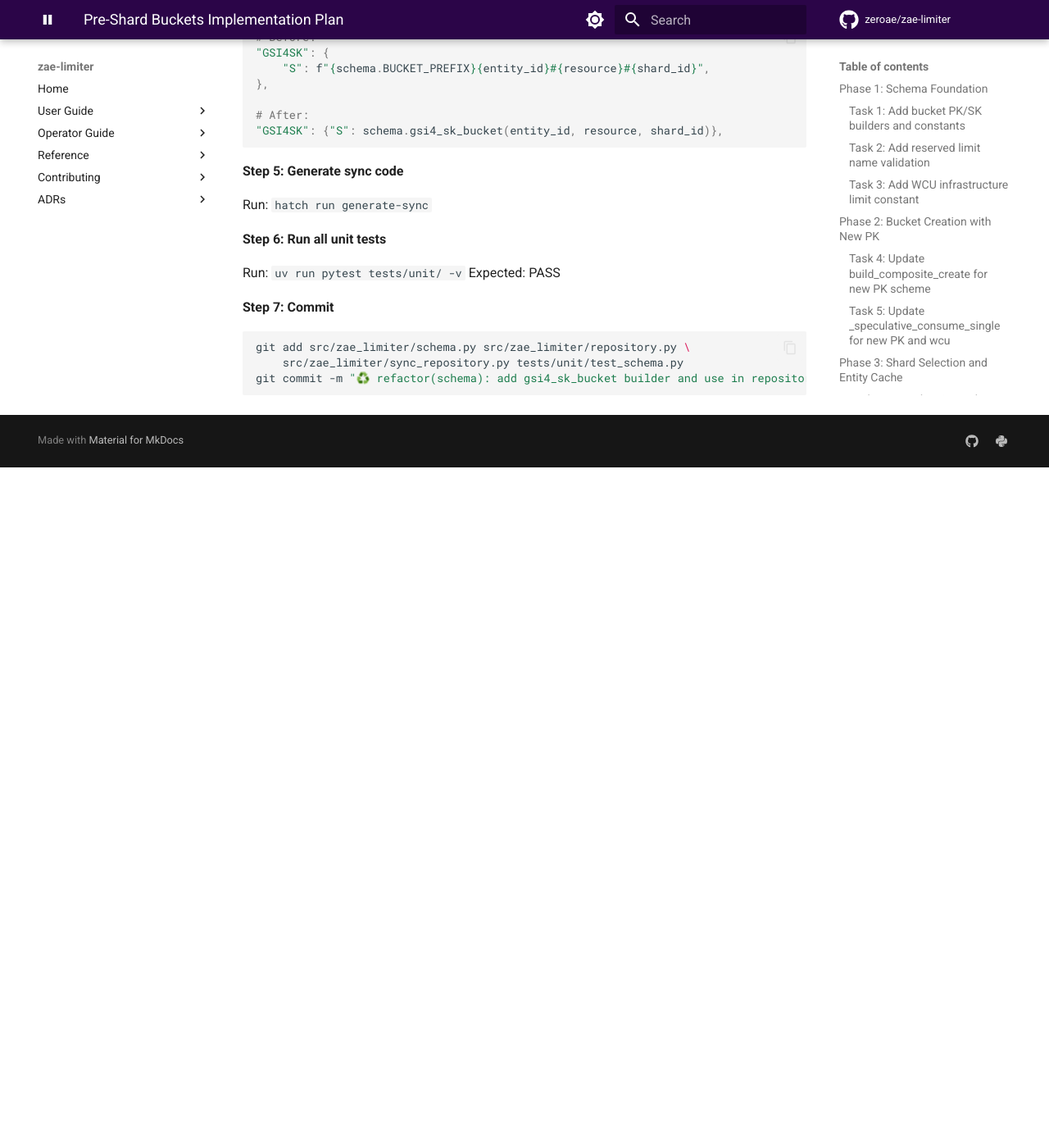
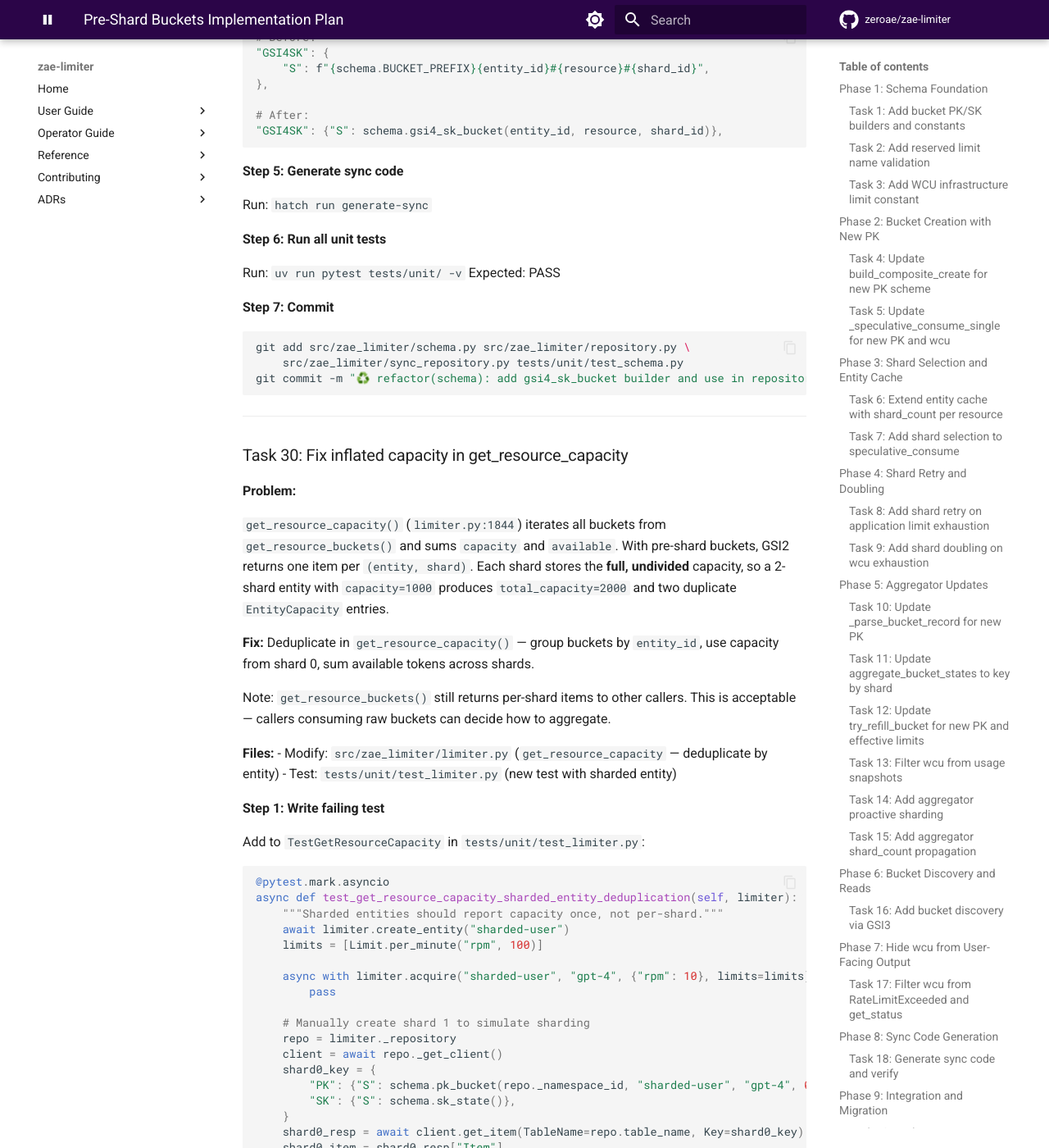
Before and after one commit to zeroae/zae-limiter, an MkDocs documentation site: the page built from docs/plans/2026-02-21-pre-shard-buckets-implementation.md, in a window 1280 px wide and 1400 px high, scrolled down 36005 px. Shown: the whole window at 82% size. Built offline with MkDocs 1.6.1 and Material for MkDocs 9.7.7, drawn with Linux system fonts in a browser that asks for light colours; comment, search, counter and statistics services are not loaded; the version menu is left out; before the commit the page ends 36575 px from its top, so only the background shows below that; some of the changed text lies outside the part shown.

Commit message:
📝 docs: add Task 30 (fix inflated capacity) to implementation plan
Co-Authored-By: Claude Opus 4.6 <noreply@anthropic.com>

````diff
--- a/docs/plans/2026-02-21-pre-shard-buckets-implementation.md
+++ b/docs/plans/2026-02-21-pre-shard-buckets-implementation.md
@@ -1880,3 +1880,129 @@ git add src/zae_limiter/schema.py src/zae_limiter/repository.py \
     src/zae_limiter/sync_repository.py tests/unit/test_schema.py
 git commit -m "♻️ refactor(schema): add gsi4_sk_bucket builder and use in repository"
 ```
+
+---
+
+### Task 30: Fix inflated capacity in get_resource_capacity
+
+**Problem:**
+
+`get_resource_capacity()` (`limiter.py:1844`) iterates all buckets from
+`get_resource_buckets()` and sums `capacity` and `available`. With pre-shard buckets,
+GSI2 returns one item per `(entity, shard)`. Each shard stores the **full, undivided**
+capacity, so a 2-shard entity with `capacity=1000` produces `total_capacity=2000` and
+two duplicate `EntityCapacity` entries.
+
+**Fix:** Deduplicate in `get_resource_capacity()` — group buckets by `entity_id`, use
+capacity from shard 0, sum available tokens across shards.
+
+Note: `get_resource_buckets()` still returns per-shard items to other callers. This is
+acceptable — callers consuming raw buckets can decide how to aggregate.
+
+**Files:**
+- Modify: `src/zae_limiter/limiter.py` (`get_resource_capacity` — deduplicate by entity)
+- Test: `tests/unit/test_limiter.py` (new test with sharded entity)
+
+**Step 1: Write failing test**
+
+Add to `TestGetResourceCapacity` in `tests/unit/test_limiter.py`:
+
+```python
+@pytest.mark.asyncio
+async def test_get_resource_capacity_sharded_entity_deduplication(self, limiter):
+    """Sharded entities should report capacity once, not per-shard."""
+    await limiter.create_entity("sharded-user")
+    limits = [Limit.per_minute("rpm", 100)]
+
+    async with limiter.acquire("sharded-user", "gpt-4", {"rpm": 10}, limits=limits):
+        pass
+
+    # Manually create shard 1 to simulate sharding
+    repo = limiter._repository
+    client = await repo._get_client()
+    shard0_key = {
+        "PK": {"S": schema.pk_bucket(repo._namespace_id, "sharded-user", "gpt-4", 0)},
+        "SK": {"S": schema.sk_state()},
+    }
+    shard0_resp = await client.get_item(TableName=repo.table_name, Key=shard0_key)
+    shard0_item = shard0_resp["Item"]
+
+    shard1_item = dict(shard0_item)
+    shard1_item["PK"] = {"S": schema.pk_bucket(repo._namespace_id, "sharded-user", "gpt-4", 1)}
+    shard1_item["GSI2SK"] = {"S": schema.gsi2_sk_bucket("sharded-user", 1)}
+    shard1_item["GSI3SK"] = {"S": schema.gsi3_sk_bucket("gpt-4", 1)}
+    shard1_item["shard_count"] = {"N": "2"}
+    await client.update_item(
+        TableName=repo.table_name, Key=shard0_key,
+        UpdateExpression="SET shard_count = :sc",
+        ExpressionAttributeValues={":sc": {"N": "2"}},
+    )
+    await client.put_item(TableName=repo.table_name, Item=shard1_item)
+
+    capacity = await limiter.get_resource_capacity("gpt-4", "rpm")
+
+    assert capacity.total_capacity == 100  # Not 200
+    assert len(capacity.entities) == 1  # Not 2
+    assert capacity.entities[0].entity_id == "sharded-user"
+    assert capacity.entities[0].capacity == 100
+```
+
+**Step 2: Run test — expect FAIL**
+
+Run: `uv run pytest tests/unit/test_limiter.py::TestGetResourceCapacity::test_get_resource_capacity_sharded_entity_deduplication -v`
+Expected: FAIL (`total_capacity == 200`, `len(entities) == 2`)
+
+**Step 3: Deduplicate by entity in `get_resource_capacity()`**
+
+In `limiter.py`, replace the per-bucket loop (lines 1879-1895) with entity-grouped
+aggregation:
+
+```python
+from collections import defaultdict
+
+entity_buckets: dict[str, list[BucketState]] = defaultdict(list)
+for bucket in buckets:
+    entity_buckets[bucket.entity_id].append(bucket)
+
+entities: list[EntityCapacity] = []
+total_capacity = 0
+total_available = 0
+
+for entity_id, entity_bucket_list in entity_buckets.items():
+    # Capacity is the same on all shards (undivided); take from first
+    capacity = entity_bucket_list[0].capacity
+    # Available tokens are distributed across shards; sum them
+    available = sum(calculate_available(b, now_ms) for b in entity_bucket_list)
+    available = min(available, capacity)
+
+    total_capacity += capacity
+    total_available += available
+
+    entities.append(
+        EntityCapacity(
+            entity_id=entity_id,
+            capacity=capacity,
+            available=available,
+            utilization_pct=(
+                ((capacity - available) / capacity * 100) if capacity > 0 else 0
+            ),
+        )
+    )
+```
+
+**Step 4: Generate sync code**
+
+Run: `hatch run generate-sync`
+
+**Step 5: Run all unit tests**
+
+Run: `uv run pytest tests/unit/ -v`
+Expected: PASS
+
+**Step 6: Commit**
+
+```bash
+git add src/zae_limiter/limiter.py src/zae_limiter/sync_limiter.py \
+    tests/unit/test_limiter.py tests/unit/test_sync_limiter.py
+git commit -m "🐛 fix(limiter): deduplicate sharded entities in get_resource_capacity"
+```
````
